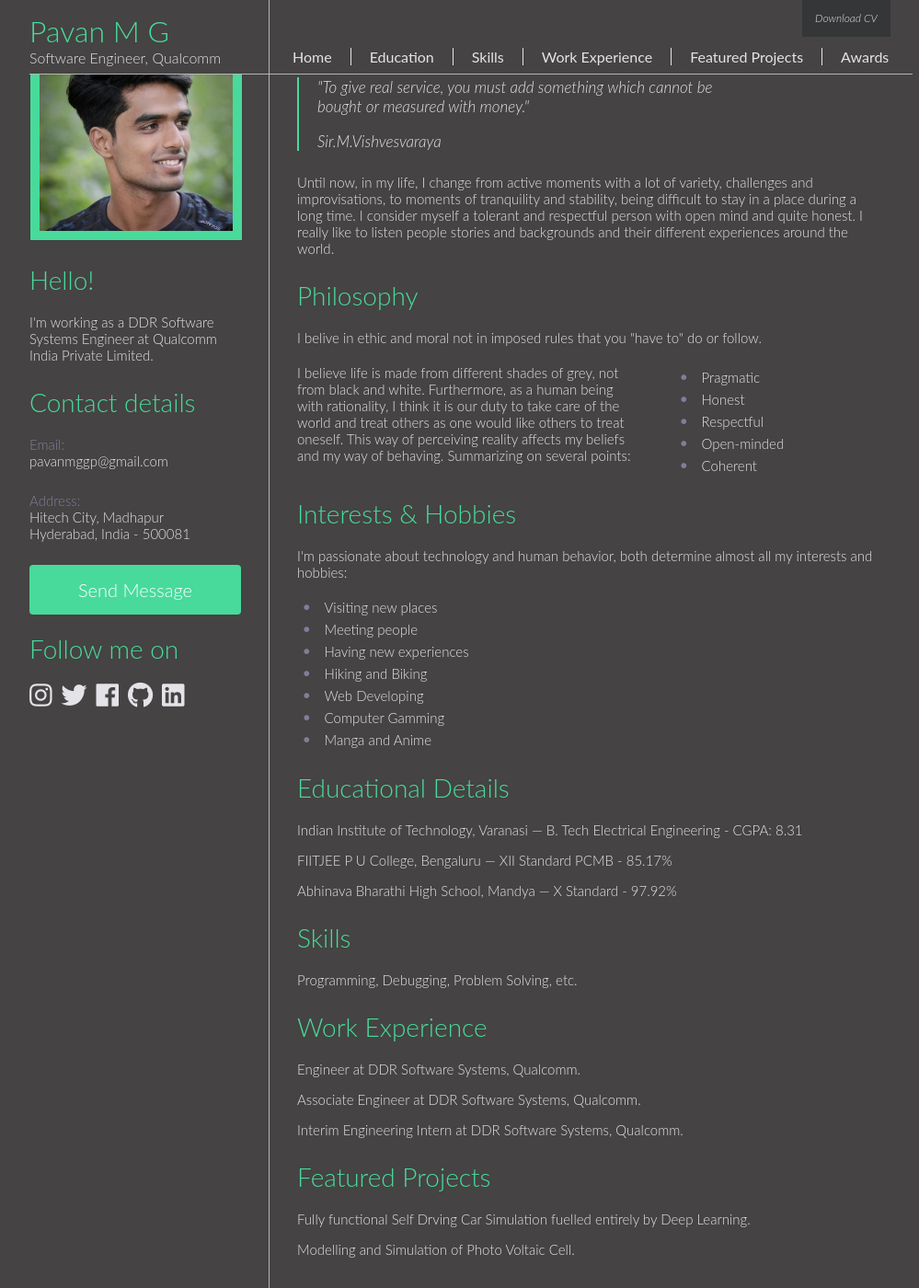
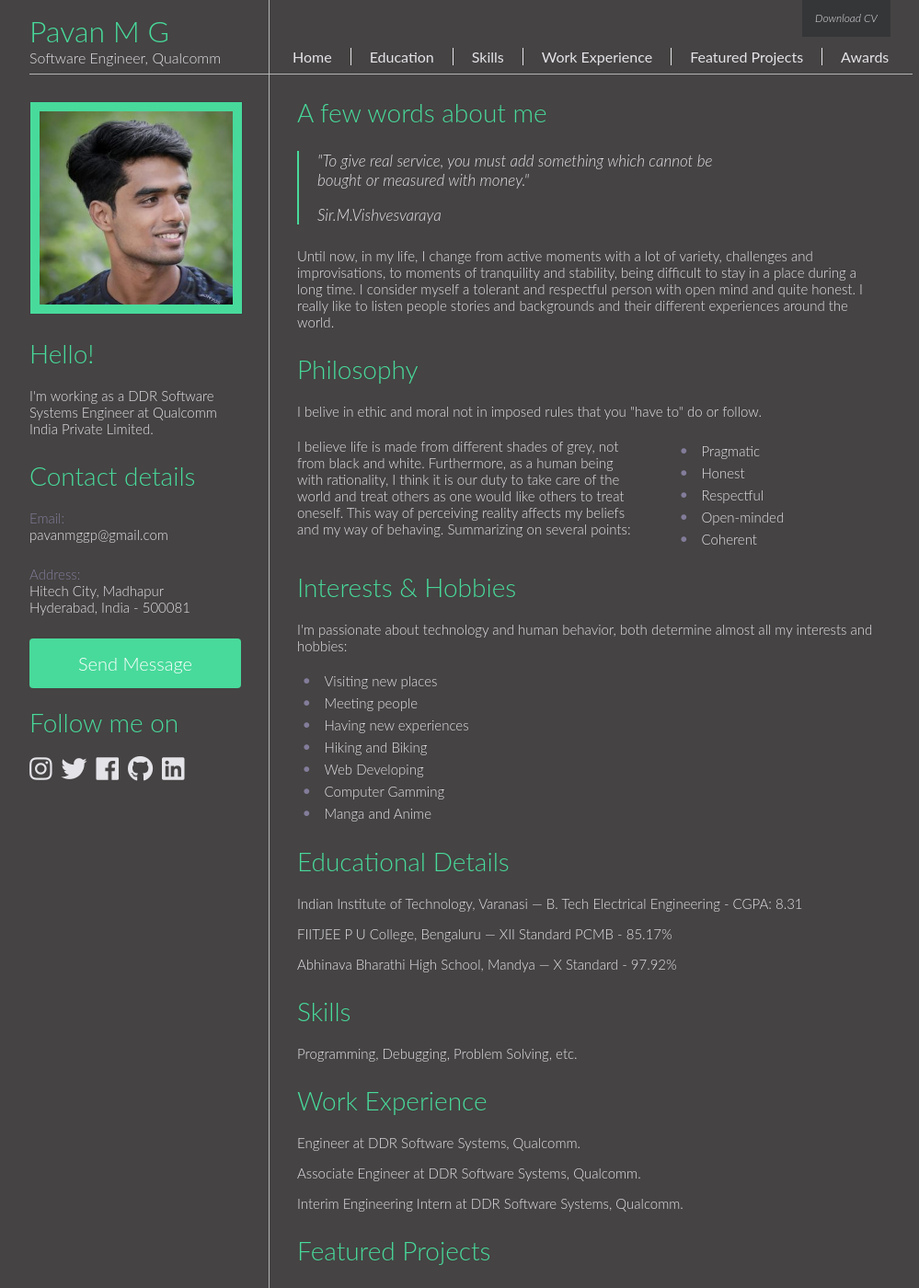
Before and after one commit to pavan-mg/pavan-mg.github.io, a Jekyll site: the page built from index.html, in a window 1280 px wide and 1400 px high. Shown: the whole window at 92% size, without its empty margins (128-1127 px from the left). Built offline with Jekyll 4.4.1, drawn with Linux system fonts in a browser that asks for light colours.

Commit message:
Update main.css

```diff
--- a/css/main.css
+++ b/css/main.css
@@ -49,7 +49,7 @@
 
 body {
 	background: rgb(69, 67, 67);
-	margin: 0;
+	margin-top: 80;
 }
 
 h1,h2,h3, h4 {
@@ -138,12 +138,10 @@
 				font-family: 'Lato', Helvetica, sans-serif;
 			}
 	#left_col {
-		top: 80px;
 		width: 260px;
 		float: left;
 	}
 	#content_container {
-		top: 80px;
 		width: 699px;
 		border-left: 1px solid #b5b5b5;
 		float: left;
```
